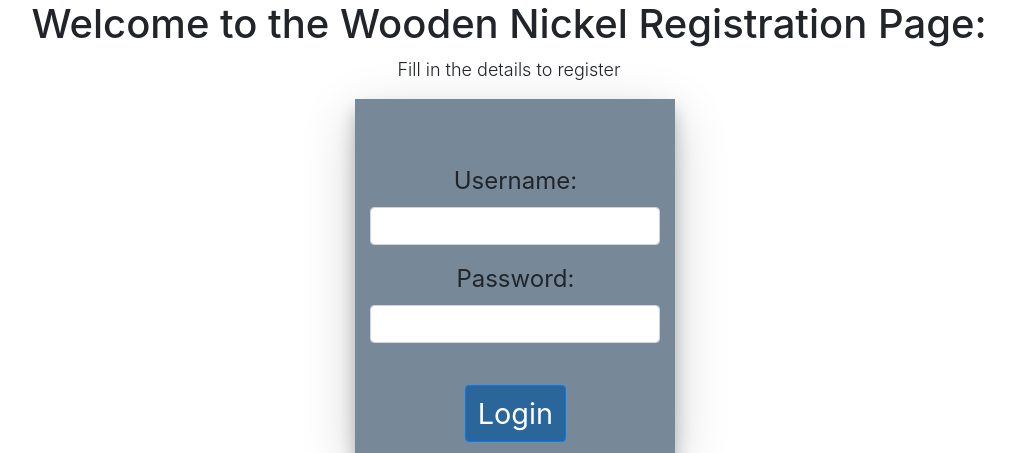
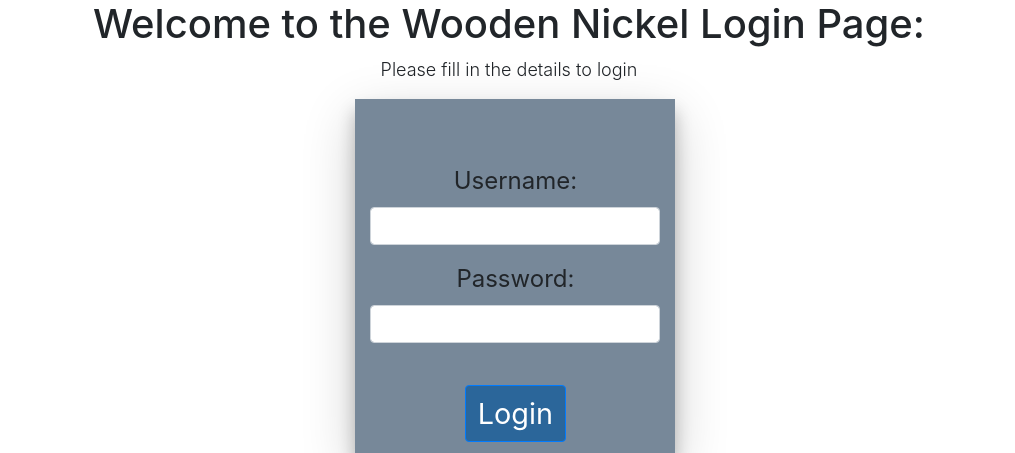
Before and after one commit to JJSeger/ASL-CI, a CodeIgniter app: the page made by application/views/login.php in a window 1280 px wide. Shown: the top 453 px of the page, without its empty margins (131-1146 px from the left). Run offline with CodeIgniter, Linux system fonts and the light colour scheme; some libraries are stand-ins or nearby versions.

```diff
--- a/application/views/login.php
+++ b/application/views/login.php
@@ -5,7 +5,7 @@
     <meta http-equiv="X-UA-Compatible" content="IE=edge">
     <meta name="viewport" content="width=device-width, initial-scale=1">
     <!-- The above 3 meta tags *must* come first in the head; any other head content must come *after* these tags -->
-    <title>Registration Page</title>
+    <title>Login Page</title>
 
     <!-- Bootstrap -->
     <link href="<?php echo base_url(); ?>assets/css/bootstrap.min.css" rel="stylesheet">
@@ -65,8 +65,8 @@
     </style>
 </head>
 <body>
-<h1>Welcome to the Wooden Nickel Registration Page:</h1>
-<p>Fill in the details to register</p>
+<h1>Welcome to the Wooden Nickel Login Page:</h1>
+<p>Please fill in the details to login</p>
 <?php if(isset($_SESSION['success'])){?>
     <div class="alert alert-success"><?php echo $_SESSION['success']; ?></div>
     <?php
```
Also changed, not shown: application/controllers/Auth.php (+24 -2 lines).
